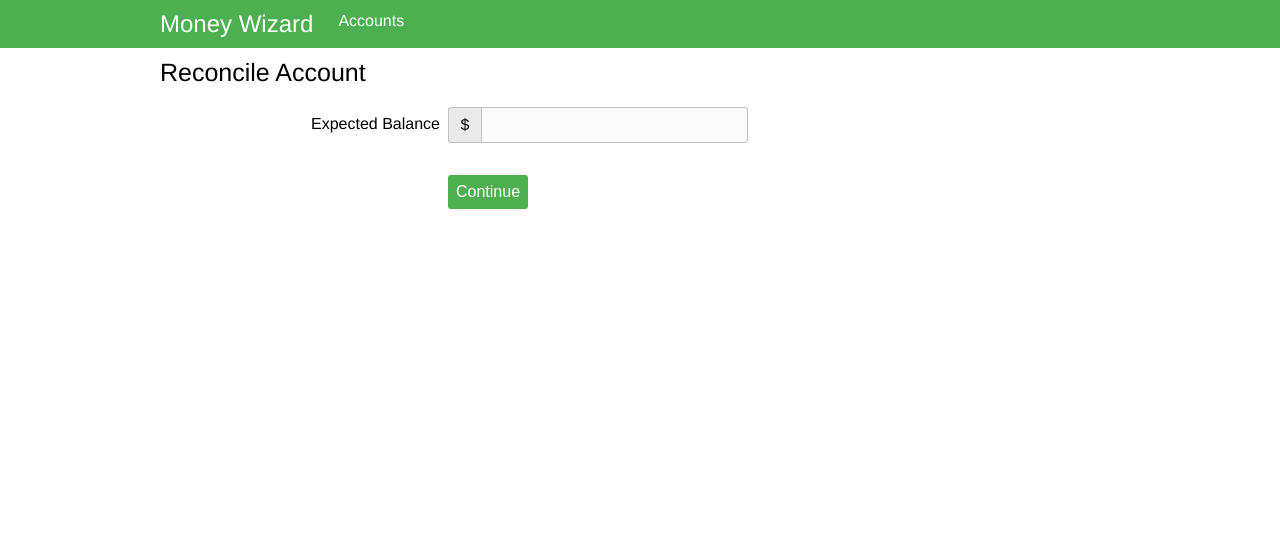
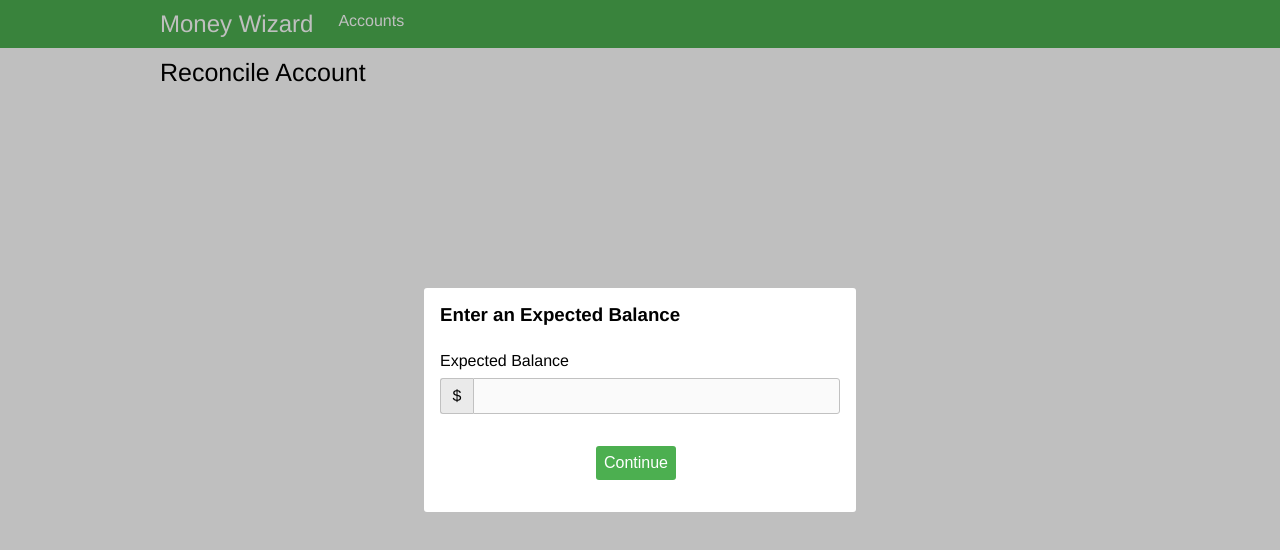
Before and after one commit to alecgunnar/money-wizard, a Vue app in the folder ui/: page /#/account/1/reconcile in a window 1280 px wide. Shown: the top 550 px of the page. Built offline with nearby package versions, Linux system fonts and the light colour scheme.

Commit message:
Move expected balance form into a modal

```diff
--- a/ui/src/assets/forms.scss
+++ b/ui/src/assets/forms.scss
@@ -104,6 +104,10 @@
     margin: 0 0 2em;
   }
 
+  .modal .form__row {
+    display: block;
+  }
+
   .form__label {
     text-align: right;
     padding: 0.5em 0.5em 0 0;
@@ -111,12 +115,26 @@
     box-sizing: border-box;
   }
 
+  .modal .form__label {
+    width: unset;
+    text-align: unset;
+  }
+
   .form__input {
     width: 300px;
+  }
+
+  .modal .form__input {
+    width: 400px;
   }
 
   .form__footer {
     text-align: left;
     padding: 0 0 0 30%;
   }
+
+  .modal .form__footer {
+    text-align: center;
+    padding: unset;
+  }
 }
--- a/ui/src/components/forms/ExpectedBalanceForm.vue
+++ b/ui/src/components/forms/ExpectedBalanceForm.vue
@@ -3,10 +3,6 @@
     <form class="form"
       data-qa="begin-reconciliation"
       @submit="beginReconciliation">
-      <div v-if="enterAnAmountError"
-        class="form__fieldError"
-        data-qa="enter-an-amount-error"></div>
-
       <div class="form__row">
         <div class="form__label">
           <label for="expected-balance">
--- a/ui/src/views/Reconcile.vue
+++ b/ui/src/views/Reconcile.vue
@@ -1,7 +1,13 @@
 <template>
   <div>
     <h1>Reconcile Account</h1>
-    <ExpectedBalanceForm />
+    <div class="modal">
+      <div class="modal__window">
+        <h3>Enter an Expected Balance</h3>
+        <ExpectedBalanceForm />
+      </div>
+    </div>
+    </div>
   </div>
 </template>
 
@@ -17,5 +23,38 @@ export default {
 </script>
 
 <style scoped>
+.modal__window {
+  background-color: #fff;
+  position: fixed;
+  top: 0;
+  left: 0;
+  bottom: 0;
+  right: 0;
+  z-index: 1000;
+  padding: 1em;
+}
 
+h3 {
+  margin: 0 0 1em;
+}
+
+@media screen and (min-width: 480px) {
+  .modal {
+    background-color: rgba(0, 0, 0, 0.25);
+    display: flex;
+    align-items: center;
+    justify-content: center;
+    position: fixed;
+    top: 0;
+    left: 0;
+    bottom: 0;
+    right: 0;
+    z-index: 1000;
+  }
+
+  .modal__window {
+    position: static;
+    border-radius: 3px;
+  }
+}
 </style>
```
